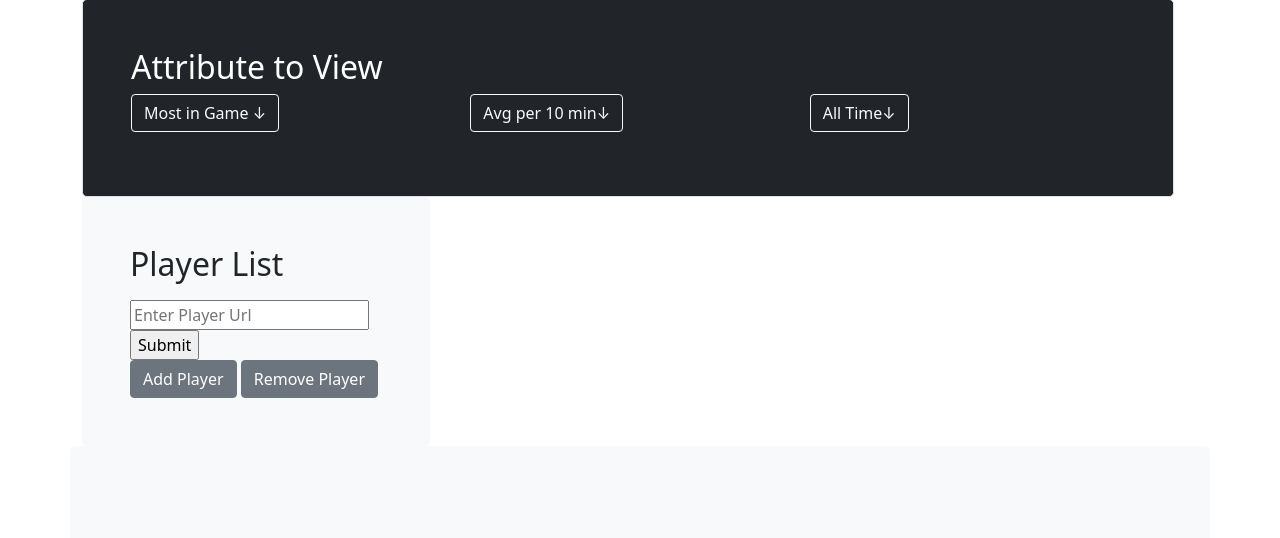
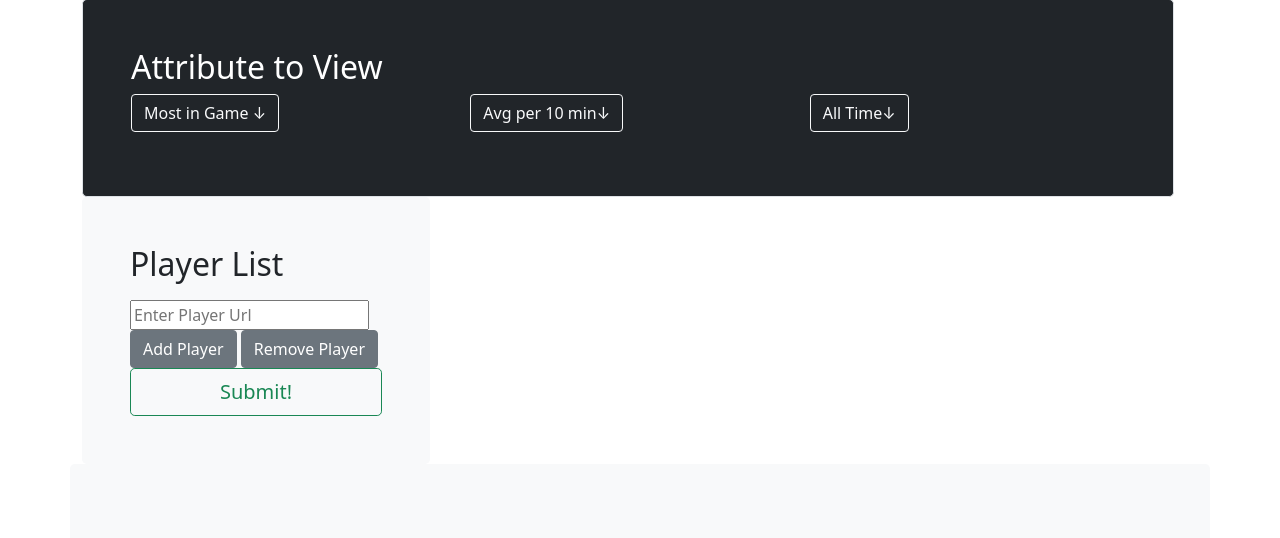
Before and after one commit to PatPinello/WebScraperOverwatch2, a PHP site: page /index.html in a window 1280 px wide. Shown: the part 141-679 px from the top of the page. Run offline with PHP 8.4, Linux system fonts and the light colour scheme.

Commit message:
Organizing Files

```diff
--- a/index.html
+++ b/index.html
@@ -213,14 +213,16 @@
                 <h2>Player List</h2>
                 <div id="getPlayerIds">
                   <ul id="playerList"></ul>
+                  <input type="text" placeholder="Enter Player Url" name="playerUrl" id="playerName">
+
+                  <button onclick="addPlayer()" class="btn w-40 btn-secondary">Add Player</button>
+                  <button onclick="removePlayer()" class="btn w-40 btn-secondary">Remove Player</button>
                   <form method="get" name="form" action="overwatch.php">
-                    <input type="text" placeholder="Enter Player Url" name="playerUrl" id="playerName">
-                    <input type="submit" value="Submit" onClick="submitAttribute()">
+                    <button class="btn btn-lg w-100 btn-outline-success" type="submit" value="Submit" onClick="submitAttribute()">Submit!</button>
                   </form>
                   <script type="text/JavaScript"src="getPlayerInfo.js?t=12345"></script>
                   <!-- <input type="text" id="playerName"/> -->
-                  <button onclick="addPlayer()" class="btn btn-secondary">Add Player</button>
-                  <button onclick="removePlayer()" class="btn btn-secondary">Remove Player</button>
+
                 </div>
               </div>
             </div>
--- a/overwatch.php
+++ b/overwatch.php
@@ -63,4 +63,6 @@
     $time_taken = round($time_taken,5);
 
     echo 'Page generated in '.$time_taken.' seconds.';
+    // header('Location: index.html');
+    // exit;
 ?>
```
Also changed, not shown: docker/docker-compose.yml (renamed from docker-compose.yml), json/bestOverall.json (renamed from bestOverall.json), json/package-lock.json (renamed from package-lock.json), json/package.json (renamed from package.json), 2 other files.
